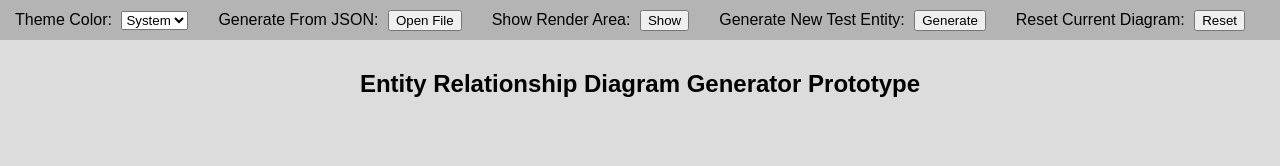
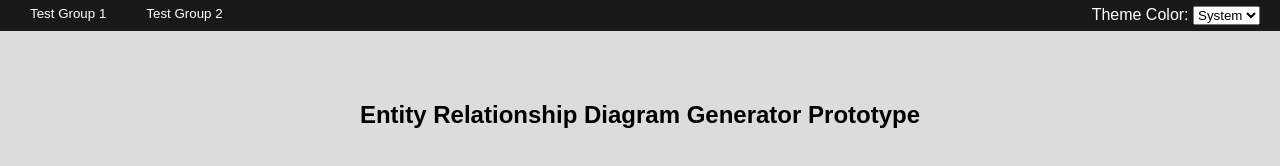
Before and after one commit to hollowdll/ER-diagram-generator, a website with bundled scripts: page src/html/index.html in a window 1280 px wide. Built offline with nearby package versions, Linux system fonts and the light colour scheme.

Commit message:
start designing better top bar

```diff
--- a/src/css/color-theme.css
+++ b/src/css/color-theme.css
@@ -7,7 +7,7 @@
         color: white;
     }
 
-    nav {
+    .top-bar {
         background-color: rgb(25,25,25);
     }
 
@@ -27,7 +27,7 @@
         color: black;
     }
 
-    nav {
+    .top-bar {
         background-color: rgb(180,180,180);
     }
 
--- a/src/css/index.css
+++ b/src/css/index.css
@@ -1,5 +1,5 @@
 /* Top bar */
-nav {
+.top-bar {
     display: flex;
     justify-content: flex-start;
     align-items: center;
@@ -7,20 +7,77 @@ nav {
     width: 100%;
     height: 40px;
     top: 0px;
-    /* white-space: nowrap; */
+    /* white-space: nowrap;
+    overflow-x: auto; */
+    display: none;
 }
 
-nav > div {
+.top-bar > div {
     margin: 15px;
 }
 
-nav > div > label {
+.top-bar > div > label {
     margin-right: 5px;
 }
 
-select {
-    outline: none;
+.top-bar-new {
+    list-style-type: none;
+    margin: 0;
+    padding: 0;
+    padding-left: 10px;
+    overflow: hidden;
+    background-color: rgb(25,25,25);
 }
+
+.top-bar-new > li {
+    float: left;
+}
+
+.top-bar-new > .theme-color-li {
+    float: right;
+}
+
+.top-bar-new > li > button, .theme-color {
+    display: inline-block;
+    text-align: center;
+    padding: 6px 20px;
+    background-color: rgb(25,25,25);
+    border: none;
+    color: white;
+}
+
+.top-bar-new > .test-group {
+    display: inline-block;
+}
+
+.dropdown-content {
+    margin-top: 5px;
+    display: none;
+    position: absolute;
+    background-color: rgb(100,100,100);
+    z-index: 1;
+}
+
+.dropdown-content button {
+    padding: 6px;
+    display: block;
+    text-align: left;
+    width: 100%;
+}
+
+.top-bar-new > .test-group:hover .dropdown-content {
+    display: block;
+}
+
+.top-bar-new > li > button:hover {
+    background-color: rgb(60,60,60);
+}
+
+.theme-color {
+
+}
+
+
 
 .description-area {
     margin-top: 70px;
@@ -33,3 +90,7 @@ select {
     margin-top: 30px;
     overflow: auto;
 }
+
+select {
+    outline: none;
+}
--- a/src/html/index.html
+++ b/src/html/index.html
@@ -18,7 +18,7 @@
 
 <body>
 
-    <nav class="top-bar">
+    <div class="top-bar">
         <div class="theme-color">
             <label for="theme-color-selector">Theme Color: </label>
             <select id="theme-color-selector">
@@ -43,7 +43,36 @@
             <label>Reset Current Diagram: </label>
             <button id="reset-diagram-button">Reset</button>
         </div>
-    </nav>
+    </div>
+
+    <ul class="top-bar-new">
+        <li class="theme-color-li">
+            <div class="theme-color">
+                <label for="theme-color-selector">Theme Color: </label>
+                <select id="theme-color-selector">
+                    <option value="system">System</option>
+                    <option value="dark">Dark</option>
+                    <option value="light">Light</option>
+                </select>
+            </div>
+        </li>
+        <li class="test-group">
+            <button class="test-group-button">Test Group 1</button>
+            <div class="dropdown-content">
+                <button>Button 1</button>
+                <button>Button 2</button>
+                <button>Button 3 aaaaaa</button>
+            </div>
+        </li>
+        <li class="test-group">
+            <button class="test-group-button">Test Group 2</button>
+            <div class="dropdown-content">
+                <button>Button 1</button>
+                <button>Button 2 aaaaaaaaaaaaaaa</button>
+                <button>Button 3 aaaaaa</button>
+            </div>
+        </li>
+    </ul>
 
     <div class="description-area">
         <h2 id="diagram-name">Entity Relationship Diagram Generator Prototype</h2>
```
